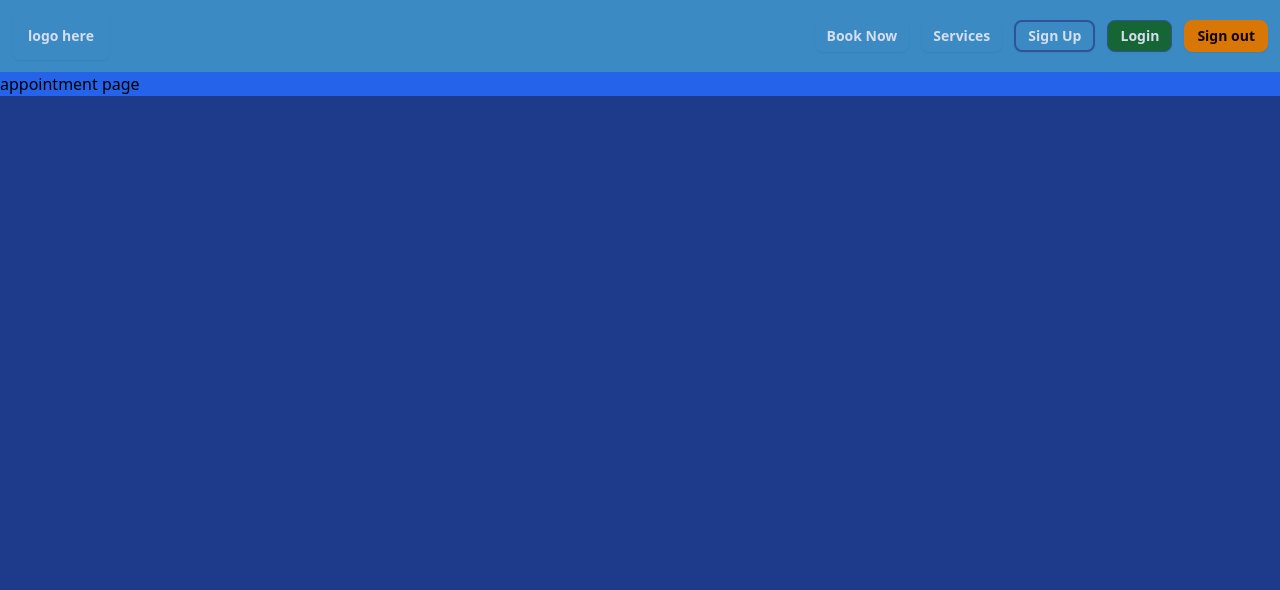
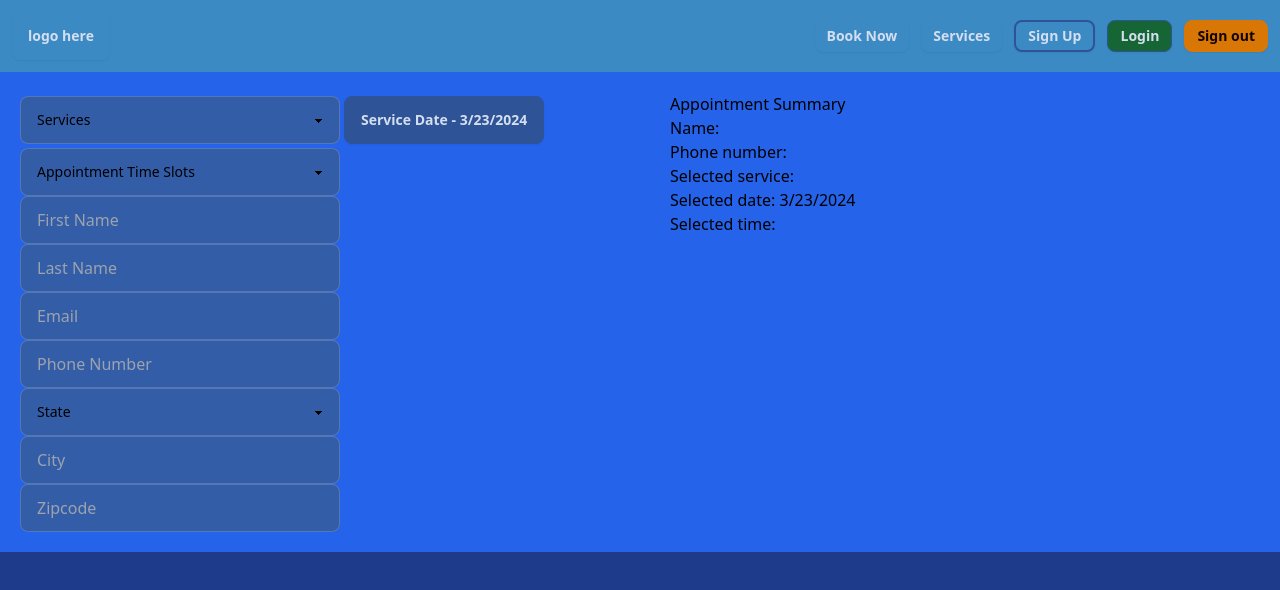
Before and after one commit to rajakrishna/dsd-cohort-2024, a Next.js app in the folder client/: page /appointment in a window 1280 px wide. Shown: the top 590 px of the page. Built offline with nearby package versions, Linux system fonts and the light colour scheme.

Commit message:
inital build for appointment page

```diff
--- a/client/app/appointment/page.jsx
+++ b/client/app/appointment/page.jsx
@@ -1,3 +1,105 @@
+'use client'
+
+import React, { useState } from "react";
+import DatePicker from "react-datepicker";
+import "react-datepicker/dist/react-datepicker.css";
+import { mockServicesData } from "../mockData/mockGetServicesApi";
+import { mockTimeSlotsData } from "../mockData/mockGetTimeSlotsApi";
+import { timeSlots, statesList } from "@/constants";
+
 export default function AppointmentPage() {
-  return <div>appointment page</div>;
+
+  const [service, setService] = useState('')
+  const [startDate, setStartDate] = useState(new Date().toLocaleDateString())
+  const [appointment, setAppointment] = useState('')
+  const [firstName, setFirstName] = useState('')
+  const [lastName, setLastName] = useState('')
+  const [email, setEmail] = useState('')
+  const [phone, setPhone] = useState('')
+  const [state, setState] = useState('')
+  const [city, setCity] = useState('')
+  const [zip, setZip] = useState('')
+
+  const serviceInputHandler = (e) => {
+    setService(e.target.value)
+  }
+
+  const appointmentInputHandler = (e) => {
+    setAppointment(e.target.value)
+  }
+
+  const firstNameInputHandler = (e) => {
+    setFirstName(e.target.value)
+  }
+
+  const lastNameInputHandler = (e) => {
+    setLastName(e.target.value)
+  }
+
+  const emailInputHandler = (e) => {
+    setEmail(e.target.value)
+  }
+
+  const phoneInputHandler = (e) => {
+    setPhone(e.target.value)
+  }
+
+  const stateInputHandler = (e) => {
+    setState(e.target.value)
+  }
+
+  const cityInputHandler = (e) => {
+    setCity(e.target.value)
+  }
+
+  const zipInputHandler = (e) => {
+    setZip(e.target.value)
+  }
+
+  return (
+  <div className="flex flex-row p-5">
+    <form className='flex-1 pr-10'>
+      <select className="select select-bordered w-full max-w-xs" onChange={serviceInputHandler}>
+        <option disabled selected>Services</option>
+        {mockServicesData.map(service => <option key={service.id}>{service.name}</option>)}
+      </select>
+        <div className="dropdown">
+          <div tabIndex={0} role="button" className="btn m-1">Service Date - {startDate}</div>
+          <div tabIndex={0} className="dropdown-content z-[1] card card-compact w-64 p-2 shadow bg-white text-primary-content">
+            <div className="card-body">
+            <h3 className="card-title">Please select the date</h3>
+            <DatePicker selected={startDate} onChange={(date) => setStartDate(date.toLocaleDateString())} />
+          </div>
+        </div>
+      </div>
+      <select className="select select-bordered w-full max-w-xs" onChange={appointmentInputHandler}>
+        <option disabled selected>Appointment Time Slots</option>
+        {mockTimeSlotsData.TS79 && <option>{timeSlots.TS79}</option>}
+        {mockTimeSlotsData.TS911 && <option>{timeSlots.TS911}</option>}
+        {mockTimeSlotsData.TS111 && <option>{timeSlots.TS111}</option>}
+        {mockTimeSlotsData.TS13 && <option>{timeSlots.TS13}</option>}
+        {mockTimeSlotsData.TS35 && <option>{timeSlots.TS35}</option>}
+        {mockTimeSlotsData.TS57 && <option>{timeSlots.TS57}</option>}
+      </select>
+       <input type="text" placeholder='First Name' className="input input-bordered w-full max-w-xs" onChange={firstNameInputHandler}/>
+       <input type="text" placeholder='Last Name' className="input input-bordered w-full max-w-xs" onChange={lastNameInputHandler}/>
+       <input type="text" placeholder='Email' className="input input-bordered w-full max-w-xs" onChange={emailInputHandler}/>
+       <input type="text" placeholder='Phone Number' className="input input-bordered w-full max-w-xs" onChange={phoneInputHandler}/>
+       <select className="select select-bordered w-full max-w-xs" onChange={stateInputHandler}>
+        <option disabled selected>State</option>
+        {statesList.map(state => <option key={state.abbreviation}>{state.name}</option>)}
+      </select>
+       <input type="text" placeholder='City' className="input input-bordered w-full max-w-xs" />
+       <input type="text" placeholder='Zipcode' className="input input-bordered w-full max-w-xs" />
+    </form>
+      <div className="flex-1 pl-5  border-yellow-200">
+        <h2>Appointment Summary</h2>
+        <p>Name: {firstName + ' ' + lastName}</p>
+        <p>Phone number: {phone}</p>
+        <p>Selected service: {service}</p>
+        <p>Selected date: {startDate}</p>
+        <p>Selected time: {appointment}</p>
+      </div>
+  </div>
+  );
 }
--- a/client/package.json
+++ b/client/package.json
@@ -11,6 +11,7 @@
   "dependencies": {
     "next": "14.1.4",
     "react": "^18",
+    "react-datepicker": "^6.6.0",
     "react-dom": "^18"
   },
   "devDependencies": {
```
Also changed, not shown: 1 other file (tests, documents, lock files or other folders).
